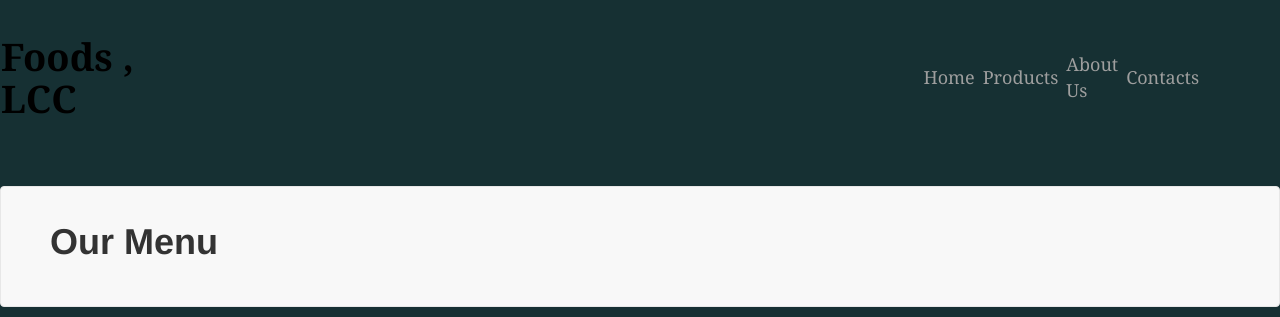
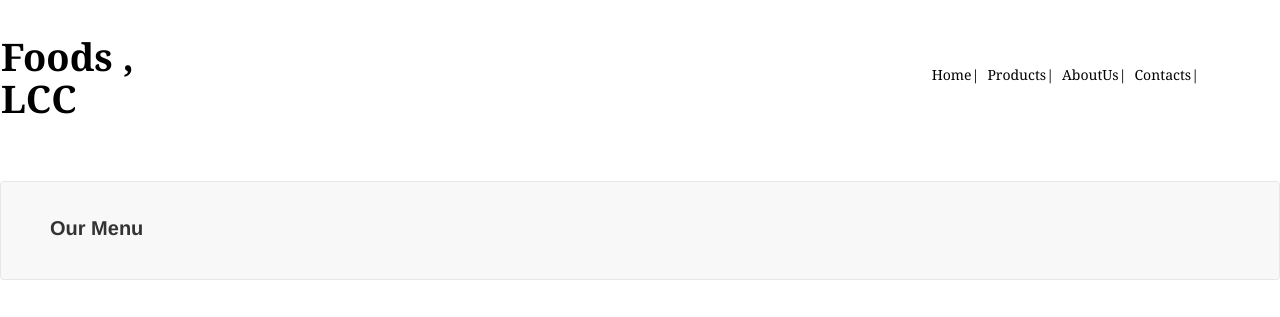
Before and after one commit to praveenamerlin2006/coursera-test, a plain HTML site: page index.html in a window 1280 px wide. Shown: the top 317 px of the page. Drawn offline with nearby package versions, Linux system fonts and the light colour scheme.

Commit message:
coursera-test

```diff
--- a/index.html
+++ b/index.html
@@ -21,10 +21,10 @@
         <nav class="navbar">
             <h1 class="logo">Foods , LCC</h1>
             <ul class="nav-links">
-                <li><a href="#">Home</a></li>
-                <li><a href="#">Products</a></li>
-                <li><a href="#">About Us</a></li>
-                <li><a href="#">Contacts</a></li>
+                <li><a href="#">Home|</a></li>
+                <li><a href="#">Products|</a></li>
+                <li><a href="#">AboutUs|</a></li>
+                <li><a href="#">Contacts|</a></li>
             </ul>
         </nav>
           <!-- NAVBAR -->
@@ -90,7 +90,7 @@
                 <section class="food-section" id="chicken">
 
                     <h2 class="text-center">Chicken</h2>
-  <center> <img src="chicken.jpg.png" alt="Chicken dishes" class="menu-img" width="500"> </center>
+  <center> <img src="chicken.jpg.png" alt="Chicken dishes" class="menu-img" width="500"> </center> <br>
 
 
                     <p>
@@ -112,7 +112,7 @@
                         This is our special chicken section.
                         Enjoy exploring our food menu!
 
-                        <br><br>
+                        <br>
 
                         Thank you for visiting Food, LLC.
                         We hope you enjoy our menu.
@@ -125,7 +125,7 @@
                     <h2 class="text-center" id="beef">
                         Beef
                     </h2>
-  <center> <img src="beef.jpg.png" alt="Beef dishes" class="menu-img" width="500"> </center>
+  <center> <img src="beef.jpg.png" alt="Beef dishes" class="menu-img" width="500"> </center> <br>
 
 
                     <p>
@@ -146,7 +146,7 @@
                         Sushi
                     </h2>
 
-                     <center> <img src="sushi.jpg.png" alt="Sushi platter" class="menu-img" width="500"> </center>
+                     <center> <img src="sushi.jpg.png" alt="Sushi platter" class="menu-img" width="500"> </center> <br>
 <br>
                     <p>
                         Sushi is a traditional Japanese dish.
--- a/style.css
+++ b/style.css
@@ -9,9 +9,6 @@
 }
 
 body {
-    /* Replace 'background.jpg' with your actual background image */
-    background-image: url('background.jpg');
-    background-color: #163033; /* Fallback dark teal color */
     background-size: cover;
     background-position: center;
     background-repeat: no-repeat;
@@ -43,14 +40,14 @@ body {
 
 .nav-links a {
     text-decoration: none;
-    color: #9e9e9e;
-    font-size: 18px;
+    color: black;
+    font-size: 14px;
     font-family: Georgia, 'Times New Roman', serif;
     transition: color 0.3s ease;
 }
 
 .nav-links a:hover {
-    color: #ffffff;
+    color: grey;
 }
 
 .divider {
@@ -76,7 +73,7 @@ ul{
     margin-left: 60%;
 }
 li{
-    color:grey;
+    color:black;
     cursor: pointer;
 }
 li:hover{
@@ -92,7 +89,7 @@ input{
 /* Page Heading */
 
 h1 {
-    font-size: 36px;
+    font-size: 20px;
     font-weight: bold;
-    margin-bottom: 30px;
+    margin-bottom: 25px;
 }
```
